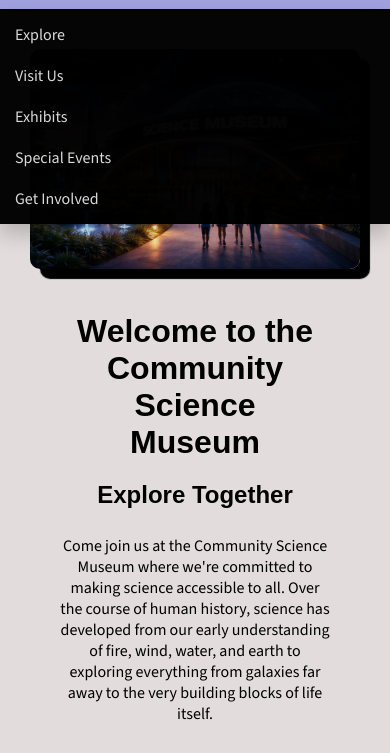
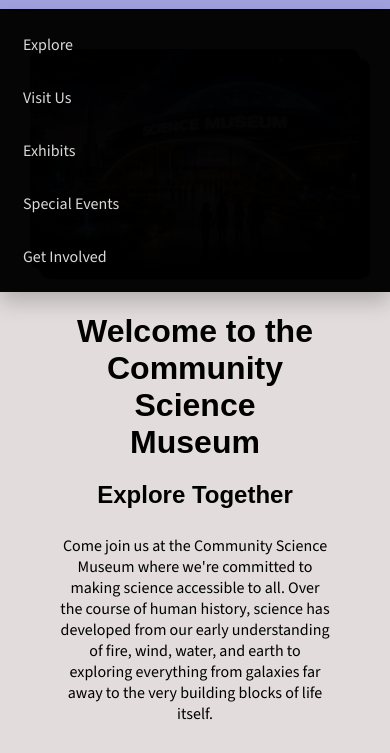
Before and after one commit to TrondOleMoen/SP1, a plain HTML site: page index.html in a window 390 px wide. Both pictures are taken after a click on the label 361 px from the left and 32 px from the top of the page. Shown: the part 55-808 px from the top of the page. Drawn offline with nearby package versions, Linux system fonts and the light colour scheme.

Commit message:
li fixed to ul

```diff
--- a/assets/css/styles.css
+++ b/assets/css/styles.css
@@ -68,6 +68,18 @@ h2 {
 }
 .navbar-menu a:hover {
   color: white;
+}
+/*Menu (UL/LI)*/
+.navbar-menu ul {
+  display: flex;
+  gap: 20px;
+  margin: 0;
+  padding: 0;
+  list-style: none;
+}
+.navbar-menu li {
+  margin: 0;
+  padding: 0;
 }
 footer {
   display: grid;
@@ -341,6 +353,14 @@ iframe {
   #menu-toggle:checked ~ .navbar-menu {
     display: flex;
   }
+  .navbar-menu ul {
+    flex-direction: column;
+    gap: 12px;
+  }
+  .navbar-menu li a {
+    display: block;
+    padding: 10px 8px;
+  }
   .section-grid1,
   .section-grid2,
   .section-grid3,
--- a/index.html
+++ b/index.html
@@ -30,12 +30,13 @@
             <span></span>
         </label>
         <div class="navbar-menu">
-            <li><a href="explore.html">Explore</a></li>
-            <li><a href="visit-us.html">Visit Us</a></li>
-            <li><a href="exhibits.html">Exhibits</a></li>
-            <li><a href="special-events.html">Special Events</a></li>
-            <li><a href="get-involved.html">Get Involved</a></li>
-
+            <ul>
+                <li><a href="explore.html">Explore</a></li>
+                <li><a href="visit-us.html">Visit Us</a></li>
+                <li><a href="exhibits.html">Exhibits</a></li>
+                <li><a href="special-events.html">Special Events</a></li>
+                <li><a href="get-involved.html">Get Involved</a></li>
+            </ul>
         </div>
     </nav>
     <main>
```
Also changed, not shown: exhibits.html (+7 -5 lines), explore.html (+7 -6 lines), get-involved.html (+7 -5 lines), special-events.html (+7 -5 lines), visit-us.html (+7 -5 lines).
